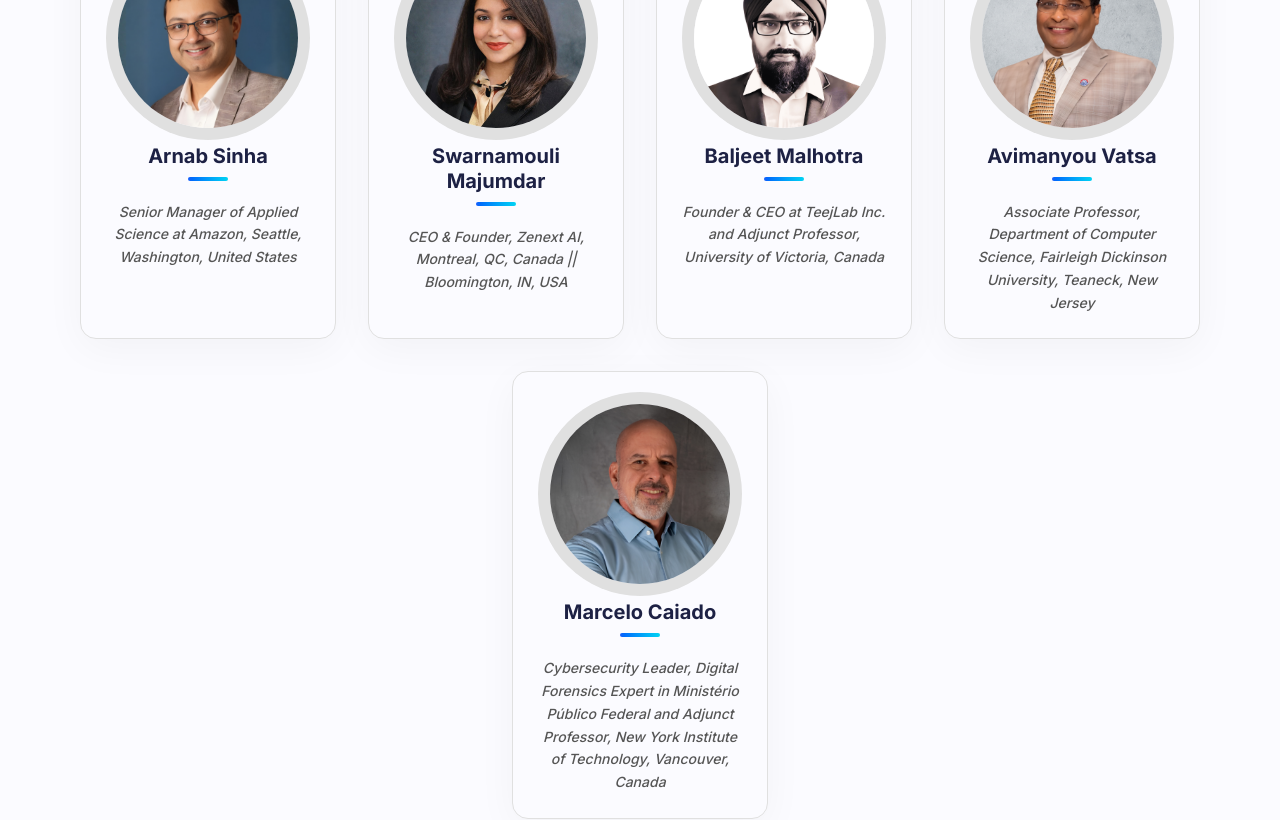
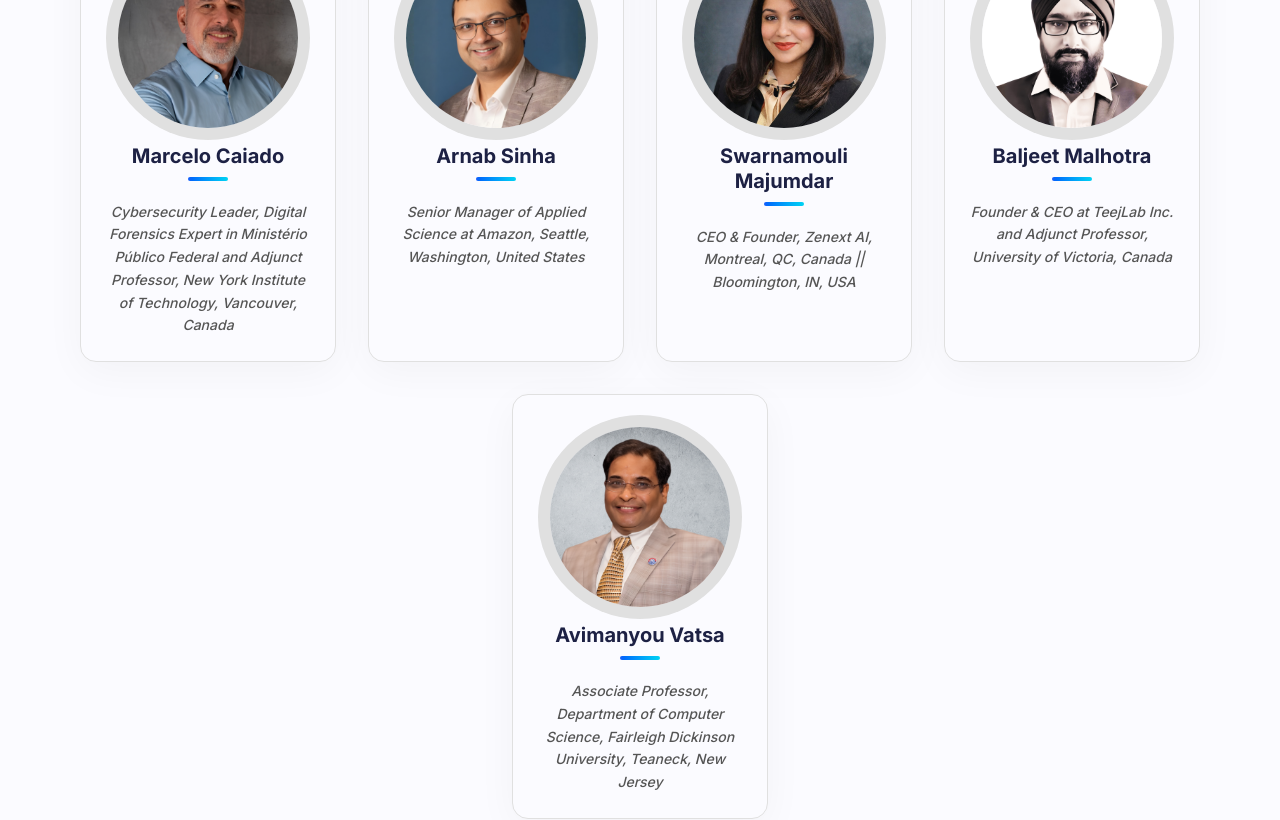
Before and after one commit to KartikTulsian/iemnacdc, a Next.js app: page / in a window 1280 px wide. Shown: the part 2580-3400 px from the top of the page. Built offline with nearby package versions, Linux system fonts and the light colour scheme.

Commit message:
update speaker list

```diff
--- a/src/components/Speakers/SpeakerDetails.tsx
+++ b/src/components/Speakers/SpeakerDetails.tsx
@@ -13,38 +13,38 @@ const speakerData = [
   // },
   {
     id: 1,
+    name: "Marcelo Caiado",
+    designation: "Cybersecurity Leader, Digital Forensics Expert in Ministério Público Federal and Adjunct Professor, New York Institute of Technology, Vancouver, Canada",
+    image: "/images/testimonials/speaker_6.png",
+    linkedIn: "https://www.linkedin.com/in/caiado/",
+  },
+  {
+    id: 2,
     name: "Arnab Sinha",
     designation: "Senior Manager of Applied Science at Amazon, Seattle, Washington, United States",
     image: "/images/testimonials/speaker_2.png",
     linkedIn: "https://www.linkedin.com/in/arnab-sinha-597a074/",
   },
   {
-    id: 2,
+    id: 3,
     name: "Swarnamouli Majumdar",
     designation: "CEO & Founder, Zenext AI, Montreal, QC, Canada || Bloomington, IN, USA",
     image: "/images/testimonials/speaker_3.png",
     linkedIn: "https://www.linkedin.com/in/swarnamouli/",
   },
   {
-    id: 3,
+    id: 4,
     name: "Baljeet Malhotra",
     designation: "Founder & CEO at TeejLab Inc. and Adjunct Professor, University of Victoria, Canada",
     image: "/images/testimonials/speaker_4.png",
     linkedIn: "https://www.linkedin.com/in/baljeetmalhotra/",
   },
   {
-    id: 4,
+    id: 5,
     name: "Avimanyou Vatsa",
     designation: "Associate Professor, Department of Computer Science, Fairleigh Dickinson University, Teaneck, New Jersey",
     image: "/images/testimonials/speaker_5.png",
     linkedIn: "https://www.linkedin.com/in/avimanyou/",
-  },
-  {
-    id: 5,
-    name: "Marcelo Caiado",
-    designation: "Cybersecurity Leader, Digital Forensics Expert in Ministério Público Federal and Adjunct Professor, New York Institute of Technology, Vancouver, Canada",
-    image: "/images/testimonials/speaker_6.png",
-    linkedIn: "https://www.linkedin.com/in/caiado/",
   },
 ];
 
```
